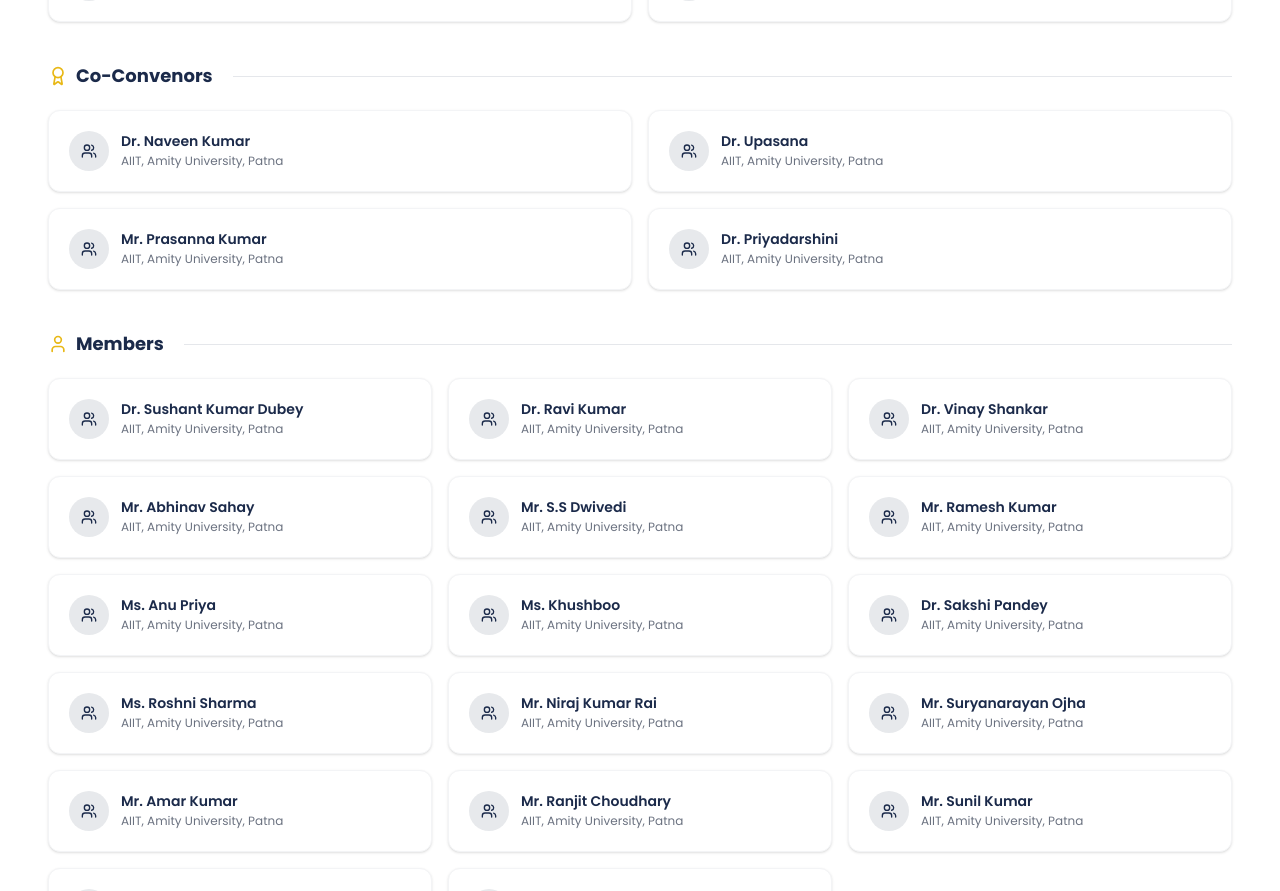
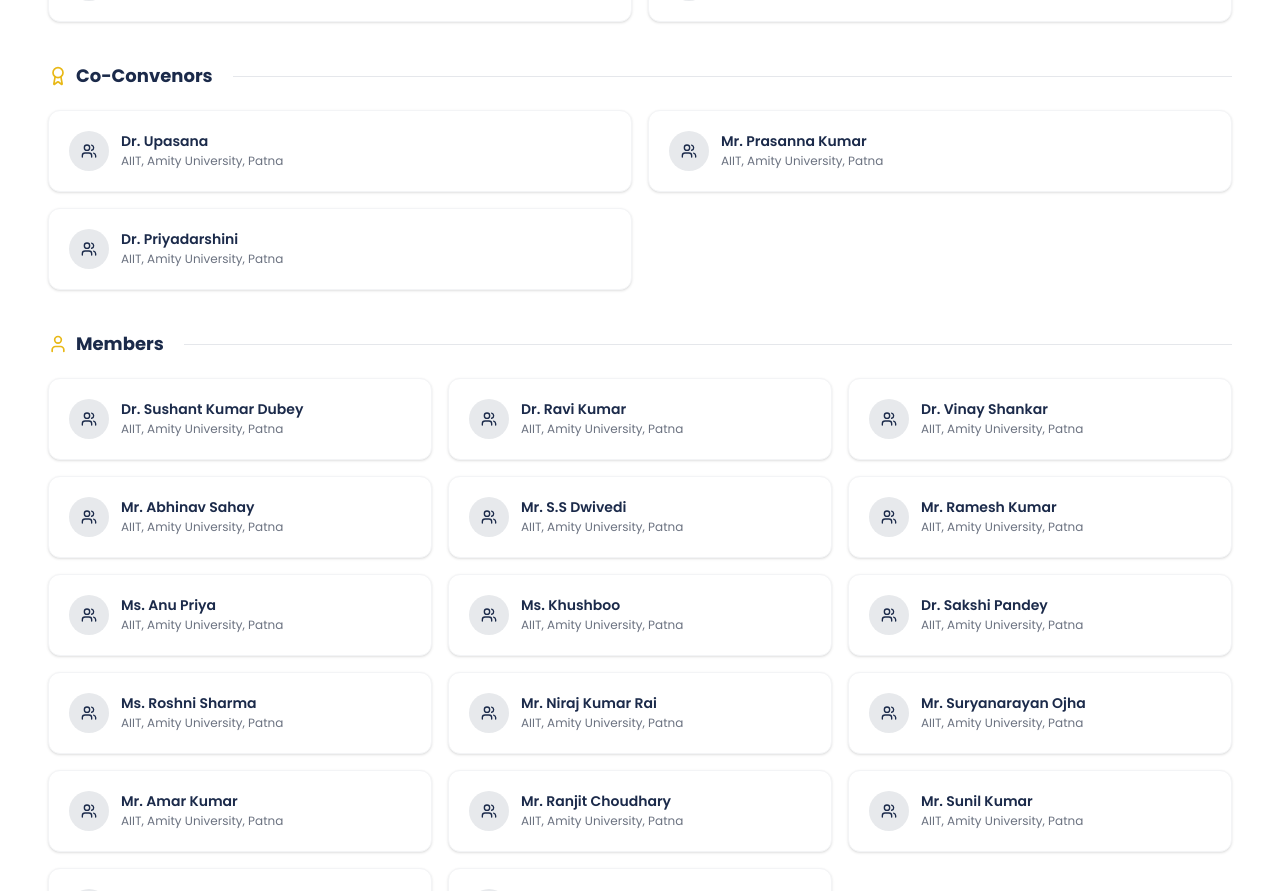
Before and after one commit to CypherNinjaa/icaies3-2026, a Next.js app: page /committee/organizing in a window 1280 px wide. Shown: the part 2078-2969 px from the top of the page. Built offline with nearby package versions, Linux system fonts and the light colour scheme; a web font is replaced by a local one.

Commit message:
feat: implement organizing, technical, and international committee data structures

```diff
--- a/content/committee.ts
+++ b/content/committee.ts
@@ -93,11 +93,11 @@ export const organizingCommittee: CommitteeMember[] = [
   },
 
   // Co-Convenors
-  {
-    name: "Dr. Naveen Kumar",
-    designation: "AIIT, Amity University, Patna",
-    role: "co-convenor",
-  },
+  // {
+  //   name: "Dr. Naveen Kumar",
+  //   designation: "AIIT, Amity University, Patna",
+  //   role: "co-convenor",
+  // },
   {
     name: "Dr. Upasana",
     designation: "AIIT, Amity University, Patna",
@@ -160,6 +160,7 @@ export const technicalCommittee = {
     { name: "Dr. Ritu Gupta", affiliation: "IIT Indore, India" },
     { name: "Dr. Vinod Sharma", affiliation: "NIT Hamirpur, India" },
     { name: "Dr. Smita Jha", affiliation: "IIIT Lucknow, India" },
+    { name: "Dr. Neeraj Kumar Verma", affiliation: "Manipal University Jaipur, Rajasthan, India" },
   ],
 };
 
```
